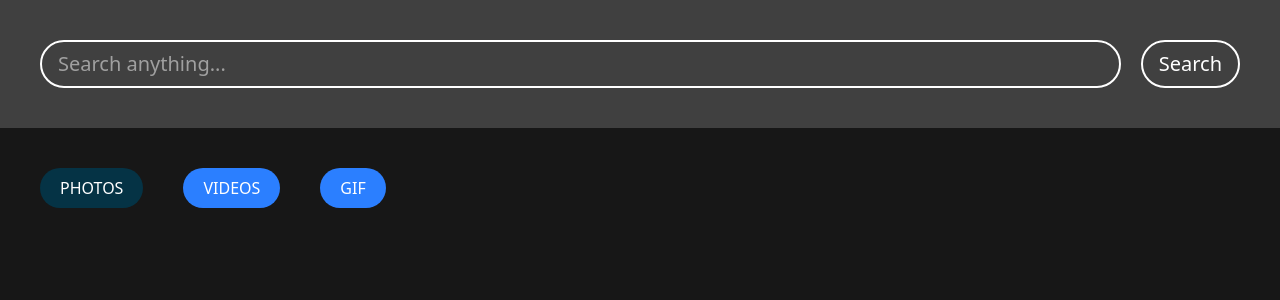
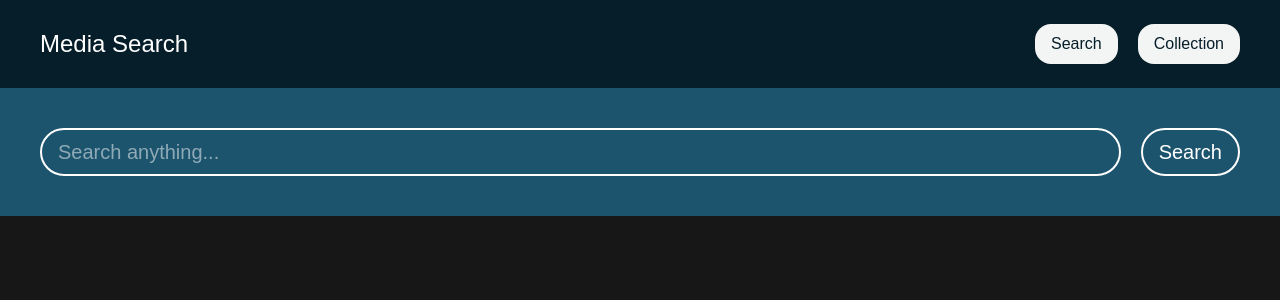
Before and after one commit to ishwar-prog/Redux-Project, a React (Vite) app: page / in a window 1280 px wide. Shown: the top 300 px of the page. Built offline with nearby package versions, Linux system fonts and the light colour scheme.

Commit message:
feat: Implement initial project structure including core components, routing, and media search API integrations.

```diff
--- a/src/App.jsx
+++ b/src/App.jsx
@@ -1,13 +1,18 @@
-import SearchBar from './components/SearchBar'
-import Tabs from './components/Tabs'
-import ResultGrid from './components/ResultGrid'
+import { Routes, Route } from "react-router-dom";
+import HomePage from "./pages/HomePage";
+import CollectionPage from "./pages/CollectionPage";
+import Navbar from "./components/Navbar";
+
 const  App = () => {
 
   return (
     <div className="min-h-screen text-white w-full bg-neutral-900">
-      <SearchBar/>
-      <Tabs/>
-      <ResultGrid />
+      <Navbar/>
+      <Routes>
+        <Route path='/' element={<HomePage/>}/>
+        <Route path='/collection' element={<CollectionPage/>}/>
+      </Routes>
+
     </div>
   )
 }
--- a/src/api/mediaApi.js
+++ b/src/api/mediaApi.js
@@ -27,5 +27,6 @@ export async function fetchGIF(query,limit=20){
     const res = await axios.get('https://tenor.googleapis.com/v2/search',{
         params:{q:query,key:TENOR_KEY, limit},
     })
+
     return res
 }
--- /dev/null
+++ b/src/components/Navbar.jsx
@@ -0,0 +1,18 @@
+import { Link } from 'react-router-dom'
+
+
+const Navbar = () => {
+  return (
+    <div>
+        <div className="flex justify-between items-center py-6 px-10 bg-(--c1)">
+           <h2 className="text-2xl font-medium">Media Search</h2>
+           <div className="flex gap-5 items-center">
+            <Link className='text-base font-medium active:scale-95 bg-(--c4) text-(--c1) rounded-2xl px-4 py-2' to='/'>Search</Link>
+            <Link className='text-base font-medium active:scale-95 bg-(--c4) text-(--c1) rounded-2xl px-4 py-2' to='/collection'>Collection</Link>
+           </div>
+        </div>
+    </div>
+  )
+}
+
+export default Navbar
--- a/src/components/ResultCard.jsx
+++ b/src/components/ResultCard.jsx
@@ -1,16 +1,30 @@
-import React from 'react'
 
 const ResultCard = ({item}) => {
+  const addToCollection = (item)=>{
+
+    const oldData = JSON.parse(localStorage.getItem('collection')) || []
+
+    const newData = [...oldData,item]
+
+    localStorage.setItem('collection',JSON.stringify(newData))
+
+  }
   return (
-    <div className='w-[18vw] h-80 relative bg-white rounded'>
+    <div className='w-[18vw] h-80 relative bg-white rounded-3xl overflow-hidden'>
        <a target="_blank" className="h-full "href={item.url}>
         {item.type =='photo' ? <img className='h-full w-full object-cover object-center' src={item.src} alt="" /> : ''}
         {item.type =='video' ? <video className='h-full w-full object-cover object-center' autoPlay loop muted src={item.src} alt="" /> : ''}
         {item.type =='GIF' ? <img className='h-full w-full object-cover object-center' src={item.src} alt="" /> : ''}
        </a>
-        <div id='bottom' className='flex justify-between gap-2 items-center px-6 py-10 absolute bottom-0 text-white'>
-            <h2 className='text-xl font-semibold capitalize'>{item.title}</h2>
-            <button className='bg-lime-500 text-white rounded px-3 py-2 cursor-pointer font-medium'>Save</button>
+        <div id='bottom' className='flex justify-between gap-3 items-center px-17 py-5 absolute bottom-0 text-white'>
+            <h2 className='text-xl font-semibold capitalize h-14 overflow-hidden'>{item.title}</h2>
+            <button className='bg-lime-500 active:scale-95 text-white rounded px-3 py-2 cursor-pointer font-medium'
+            onClick={()=>{
+              addToCollection(item)
+            }}
+            >
+              Save
+            </button>
         </div>
     </div>
   )
--- a/src/components/SearchBar.jsx
+++ b/src/components/SearchBar.jsx
@@ -20,7 +20,7 @@ const SearchBar = () => {
     <div>
       <form onSubmit={(e)=>{
         submitHandler(e)
-      }} className='flex gap-5 p-10 bg-neutral-700'>
+      }} className='flex gap-5 p-10 bg-(--c2)'>
         <input
         value={text}
         onChange={(e)=>{
--- a/src/index.css
+++ b/src/index.css
@@ -3,3 +3,14 @@
 #bottom{
     background: linear-gradient(transparent,black)
 }
+
+*{
+    font-family:Arial, Helvetica, sans-serif;
+}
+
+:root{
+    --c1:rgb(6, 30, 41);
+    --c2:rgb(29, 84, 109);
+    --c3:rgb(95, 149, 152);
+    --c4:rgb(243, 244, 244)
+}
--- a/src/pages/CollectionPage.jsx
+++ b/src/pages/CollectionPage.jsx
@@ -0,0 +1,9 @@
+import React from 'react'
+
+const CollectionPage = () => {
+  return (
+    <div>CollectionPage</div>
+  )
+}
+
+export default CollectionPage
--- /dev/null
+++ b/src/pages/HomePage.jsx
@@ -0,0 +1,24 @@
+import React from "react";
+import SearchBar from "../components/SearchBar";
+import Tabs from "../components/Tabs";
+import ResultGrid from "../components/ResultGrid";
+import { useSelector } from "react-redux";
+import { Link } from "react-router-dom";
+
+const HomePage = () => {
+
+      const { query } = useSelector(
+    (store) => store.search
+  );
+
+
+  return (
+    <div>
+
+      <SearchBar />
+      {query != ''?<div><Tabs /><ResultGrid /></div>:' '}
+    </div>
+  );
+};
+
+export default HomePage;
```
